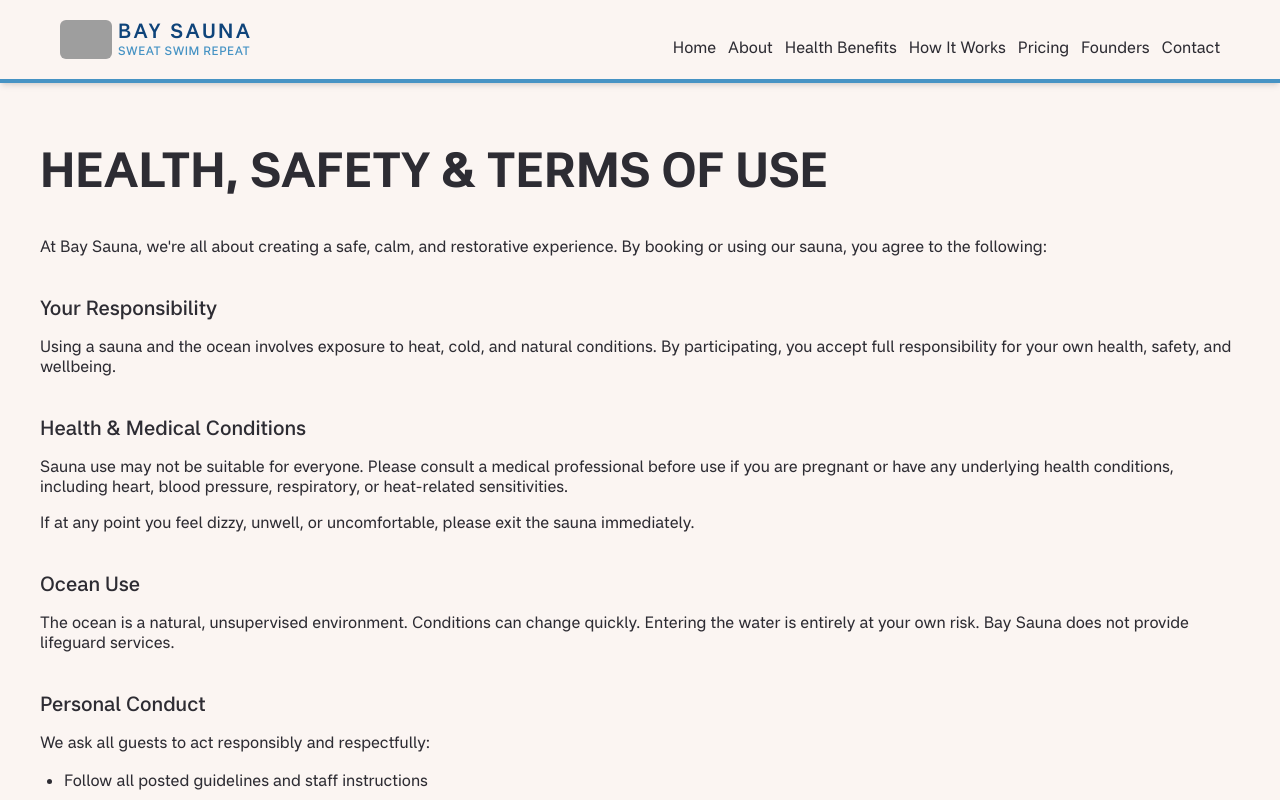
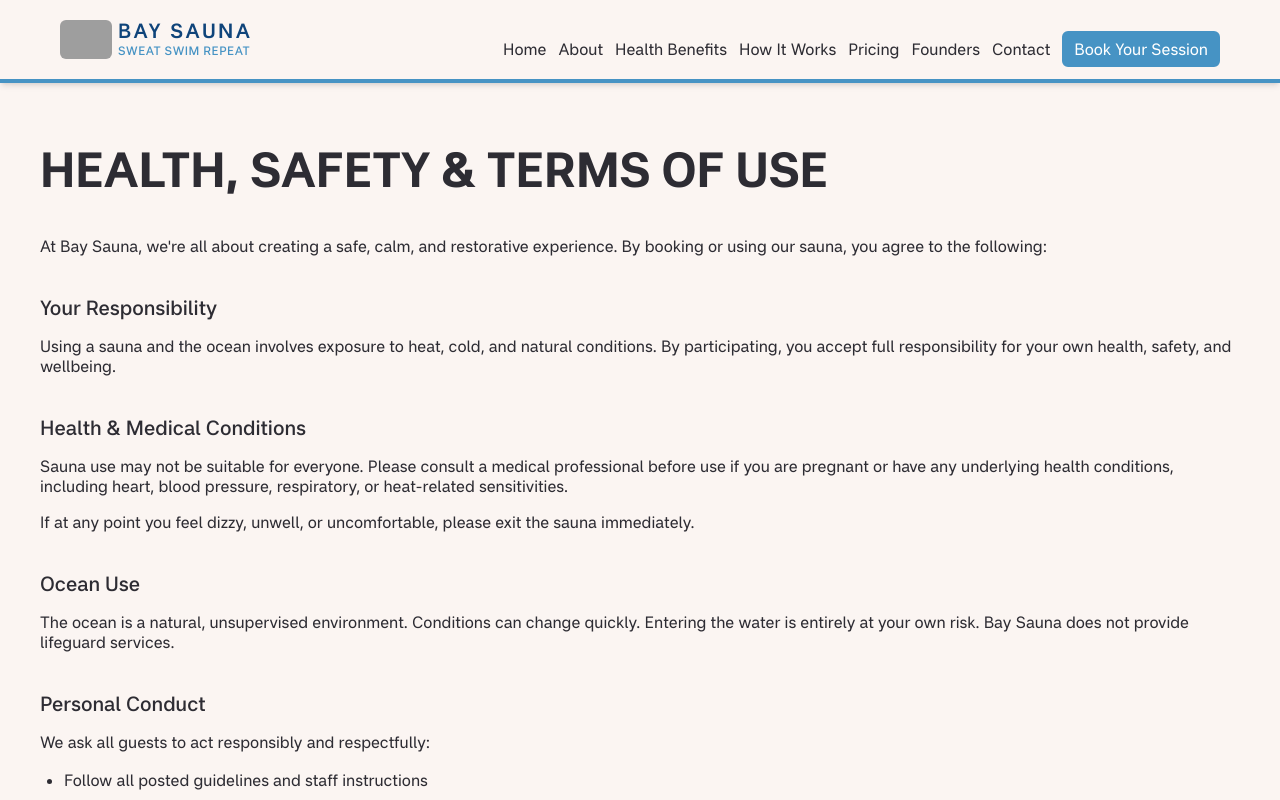
Before and after one commit to The-Wright-Designs/bay-sauna, a Next.js app: page /disclaimer in a window 1280 px wide. Shown: the top 800 px of the page. Built offline with nearby package versions, Linux system fonts and the light colour scheme; no server answers; grey boxes are pictures that could not be loaded; what react-google-recaptcha-v3 would draw is missing.

Commit message:
feat: add book session button to header

```diff
--- a/_components/navigation/desktop/header-desktop.tsx
+++ b/_components/navigation/desktop/header-desktop.tsx
@@ -25,11 +25,15 @@ const HeaderDesktop = ({ cssClasses }: DesktopHeaderProps) => {
             </span>
           </h1>
         </Link>
-        <nav className="flex gap-3 items-end">
+        <nav className="flex gap-3 items-center -mb-2">
           {navData.map((item) => (
             <Link
               key={item.title}
-              className="text-black font-light tablet:hover:text-light-blue"
+              className={classNames(
+                item.title === "Book Your Session"
+                  ? "border-light-blue border-2 bg-light-blue font-normal text-white rounded-md py-1 px-2.5 tablet:hover:text-black tablet:hover:bg-beige"
+                  : "text-black font-light tablet:hover:text-light-blue",
+              )}
               href={item.url}
             >
               {item.title}
--- a/_components/navigation/mobile/header-mobile.tsx
+++ b/_components/navigation/mobile/header-mobile.tsx
@@ -78,21 +78,29 @@ export function HeaderMobile({ cssClasses }: MobileHeaderProps) {
           </button>
         </div>
         <nav className="px-5">
-          <ul className="grid gap-4">
+          <ul className="flex flex-col gap-4">
             {navData.map(({ title, url }, id) => {
               return (
-                <li key={id}>
+                <li
+                  key={id}
+                  className={title === "Book Your Session" ? "mt-2" : ""}
+                >
                   <Link
                     href={url}
                     onClick={() => setIsOpen(false)}
-                    className="text-paragraph text-white font-light p-3 -m-3"
+                    className={classNames(
+                      "text-paragraph",
+                      title === "Book Your Session"
+                        ? "bg-beige text-black font-normal rounded-md py-2 px-3"
+                        : "text-white font-light p-3 -m-3",
+                    )}
                   >
                     {title}
                   </Link>
                 </li>
               );
             })}
-            <li className="border-t border-white/25 pt-4">
+            <li className="border-t border-white/25 pt-4 mt-3">
               <Link
                 href="/disclaimer"
                 onClick={() => setIsOpen(false)}
--- a/_data/nav-data.json
+++ b/_data/nav-data.json
@@ -26,5 +26,9 @@
   {
     "title": "Contact",
     "url": "/#contact"
+  },
+  {
+    "title": "Book Your Session",
+    "url": "/plett"
   }
 ]
```
